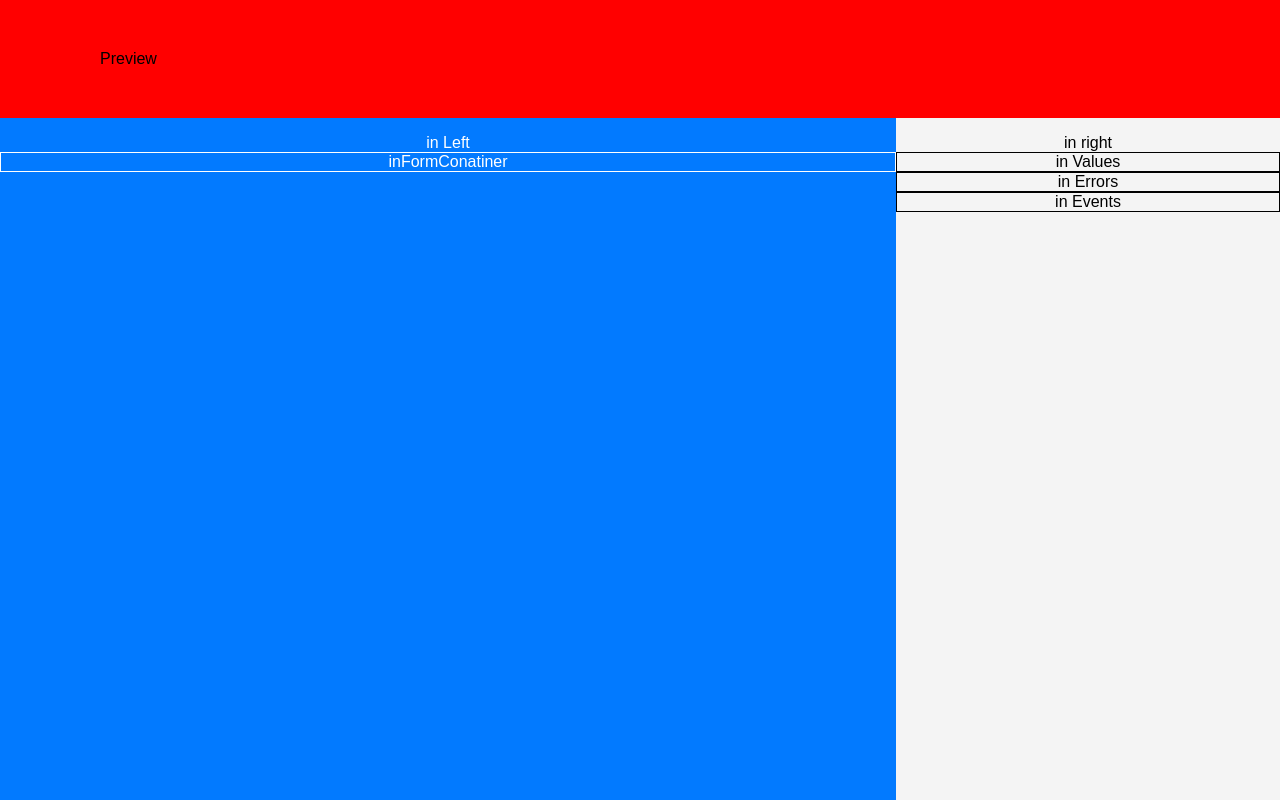
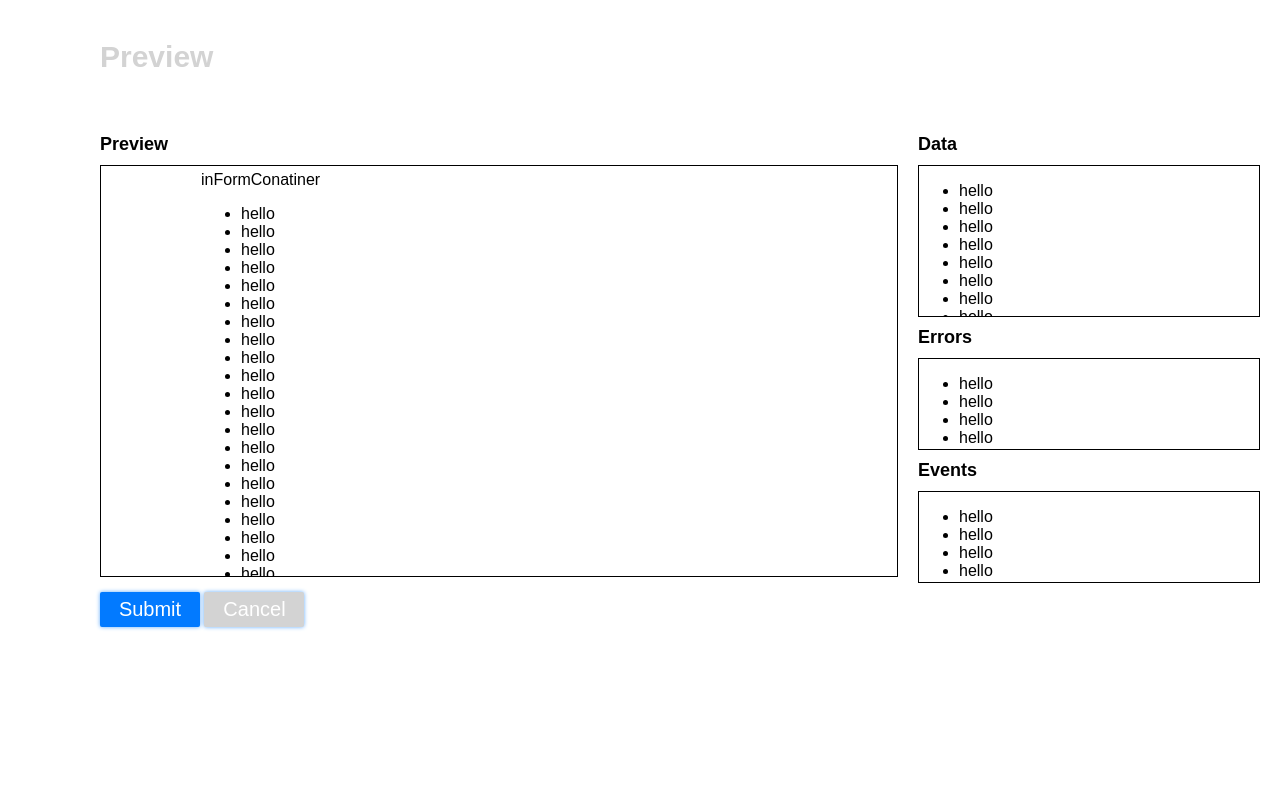
Before and after one commit to Ammar127/form-builder-poc, a React (Create React App) app: page /preview in a window 1280 px wide. Shown: the top 800 px of the page. Built offline with nearby package versions, Linux system fonts and the light colour scheme; no server answers.

Commit message:
home preview styled

```diff
--- a/src/app/containers/Home.js
+++ b/src/app/containers/Home.js
@@ -2,12 +2,17 @@ import React, { Component } from 'react'
 import { connect } from 'react-redux'
 import { Plus } from "@styled-icons/boxicons-regular/Plus";
 import { LOAD_FORMS, SET_FORM } from "../constants/actionTypes";
-import {Nav,
+import {
+  Nav,
   Ul,
   Li,
-   RightNav,
+  RightNav,
   Container,
-  ValidateButton, FormsSpan} from './styled'
+  ValidateButton,
+  FormsSpan,
+  HomeSpan,
+  HomeLeftLi,
+} from "./styled";
   import { useHistory } from "react-router-dom";
 export const Home = (props) => {
   const history = useHistory();
@@ -27,10 +32,24 @@ history.push(`/create`);
             </Li>
           </Ul>
           <FormsSpan>Forms</FormsSpan>
-          <Ul>{props.forms && props.forms.map((e) => <p>{e.name}</p>)}</Ul>
+          <Ul>
+            {props.forms &&
+              props.forms.map((e, i) => (
+                <HomeLeftLi active={true}>
+                  <HomeSpan>{i}{e.name}</HomeSpan>
+                </HomeLeftLi>
+              ))}
+          </Ul>
         </Nav>
         <RightNav>
-          <Ul>{props.forms && props.forms.map((e) => <p>{e.name}</p>)}</Ul>
+          <Ul>
+            {props.forms &&
+              props.forms.map((e) => (
+                <Li>
+                  <HomeSpan>{e.name}</HomeSpan>
+                </Li>
+              ))}
+          </Ul>
         </RightNav>
       </Container>
     );
--- a/src/app/containers/Preview.js
+++ b/src/app/containers/Preview.js
@@ -3,12 +3,16 @@ import { connect } from "react-redux";
 import {
   PreviewContainer,
   LeftContainer,
+  LeftFooter,
   RightContainer,
   PreviewHeader,
   FormContainer,
   Values,
-Errors,
-Events,
+  Errors,
+  Events,
+  Submit,
+  Title,
+  PreviewCancel,
 } from "./styled";
 export const Preview = (props) => {
   return (
@@ -16,13 +20,155 @@ export const Preview = (props) => {
       <PreviewHeader>Preview</PreviewHeader>
       <PreviewContainer>
         <LeftContainer>
-          in Left
-          <FormContainer>inFormConatiner</FormContainer>
+          <Title> Preview </Title>
+          <FormContainer>
+            inFormConatiner
+            <ul>
+              <li>hello</li>
+              <li>hello</li>
+              <li>hello</li>
+              <li>hello</li>
+              <li>hello</li>
+              <li>hello</li>
+              <li>hello</li>
+              <li>hello</li>
+              <li>hello</li>
+              <li>hello</li>
+              <li>hello</li>
+              <li>hello</li>
+              <li>hello</li>
+              <li>hello</li>
+              <li>hello</li>
+              <li>hello</li>
+              <li>hello</li>
+              <li>hello</li>
+              <li>hello</li>
+              <li>hello</li>
+              <li>hello</li>
+              <li>hello</li>
+              <li>hello</li>
+              <li>hello</li>
+              <li>hello</li>
+              <li>hello</li>
+              <li>hello</li>
+              <li>hello</li>
+              <li>hello</li>
+              <li>hello</li>
+            </ul>
+          </FormContainer>
+          <LeftFooter>
+            <Submit>Submit</Submit> <PreviewCancel>Cancel</PreviewCancel>
+          </LeftFooter>
         </LeftContainer>
-        <RightContainer>in right
-          <Values> in Values</Values>
-         <Errors> in Errors</Errors>
-         <Events> in Events</Events>
+        <RightContainer>
+          <Title> Data </Title>
+          <Values>
+            {" "}
+            <ul>
+              <li>hello</li>
+              <li>hello</li>
+              <li>hello</li>
+              <li>hello</li>
+              <li>hello</li>
+              <li>hello</li>
+              <li>hello</li>
+              <li>hello</li>
+              <li>hello</li>
+              <li>hello</li>
+              <li>hello</li>
+              <li>hello</li>
+              <li>hello</li>
+              <li>hello</li>
+              <li>hello</li>
+              <li>hello</li>
+              <li>hello</li>
+              <li>hello</li>
+              <li>hello</li>
+              <li>hello</li>
+              <li>hello</li>
+              <li>hello</li>
+              <li>hello</li>
+              <li>hello</li>
+              <li>hello</li>
+              <li>hello</li>
+              <li>hello</li>
+              <li>hello</li>
+              <li>hello</li>
+              <li>hello</li>
+            </ul>
+          </Values>
+          <Title> Errors </Title>
+          <Errors>
+            {" "}
+            <ul>
+              <li>hello</li>
+              <li>hello</li>
+              <li>hello</li>
+              <li>hello</li>
+              <li>hello</li>
+              <li>hello</li>
+              <li>hello</li>
+              <li>hello</li>
+              <li>hello</li>
+              <li>hello</li>
+              <li>hello</li>
+              <li>hello</li>
+              <li>hello</li>
+              <li>hello</li>
+              <li>hello</li>
+              <li>hello</li>
+              <li>hello</li>
+              <li>hello</li>
+              <li>hello</li>
+              <li>hello</li>
+              <li>hello</li>
+              <li>hello</li>
+              <li>hello</li>
+              <li>hello</li>
+              <li>hello</li>
+              <li>hello</li>
+              <li>hello</li>
+              <li>hello</li>
+              <li>hello</li>
+              <li>hello</li>
+            </ul>
+          </Errors>
+          <Title> Events </Title>
+          <Events>
+            {" "}
+            <ul>
+              <li>hello</li>
+              <li>hello</li>
+              <li>hello</li>
+              <li>hello</li>
+              <li>hello</li>
+              <li>hello</li>
+              <li>hello</li>
+              <li>hello</li>
+              <li>hello</li>
+              <li>hello</li>
+              <li>hello</li>
+              <li>hello</li>
+              <li>hello</li>
+              <li>hello</li>
+              <li>hello</li>
+              <li>hello</li>
+              <li>hello</li>
+              <li>hello</li>
+              <li>hello</li>
+              <li>hello</li>
+              <li>hello</li>
+              <li>hello</li>
+              <li>hello</li>
+              <li>hello</li>
+              <li>hello</li>
+              <li>hello</li>
+              <li>hello</li>
+              <li>hello</li>
+              <li>hello</li>
+              <li>hello</li>
+            </ul>
+          </Events>
         </RightContainer>
       </PreviewContainer>
     </>
--- a/src/app/containers/styled.js
+++ b/src/app/containers/styled.js
@@ -138,7 +138,6 @@ export const Ul = styled.ul`
 `;
 export const Li = styled.li`
   padding: 5px 25px;
-  color: white;
 `;
 export const DashedButton = styled.button`
   border: dashed 0.5px;
@@ -199,17 +198,30 @@ export const Container = styled.div`
   justify-content: space-between;
   height: 100%;
 `;
+export const HomeLeftLi = styled.li`
+  padding: 5px 25px;
+  &:hover {
+    background: #65acfb radial-gradient(circle, transparent 1%, #79b2f3 1%)
+      center/15000%;
+  }
+
+  &:active {
+    background-color: #65acfb;
+    background-size: 100%;
+    transition: background 0s;
+  }
+`;
 export const RightNav = styled.div`
   background: #f4f4f4;
   height: 100vh;
   display: flex;
   flex: 0 0 200px;
   flex-flow: column nowrap;
-  text-align: center;
+  text-align: left;
   z-index: 30;
-  padding: 1rem 0 0 0;
+  padding: 8rem 0 0 1rem;
   justify-content: flex-start;
-  color: black;
+  color: black !important;
   position: fixed;
   width: 20%;
   margin-left: 20%;
@@ -218,8 +230,15 @@ export const FormsSpan = styled.span`
   text-align: left !important;
   width: 100%;
   font-size: 24px;
-  font-weight: 1000;
+  font-weight: 700;
   margin-left: 50px;
+
+`;
+export const HomeSpan = styled.span`
+  font-size: 20px;
+  font-weight: 500;
+
+  cursor: pointer;
 `;
 
 export const PreviewContainer = styled.div`
@@ -229,49 +248,115 @@ export const PreviewContainer = styled.div`
   height: 100%;
 `;
 export const LeftContainer = styled.div`
-  background: #027aff;
+
+  height: 104vh;
+  display: flex;
+  flex-flow: column;
+  width: 70%;
+  padding-left: 100px;
+  padding-top: 20px;
+`;
+export const LeftFooter= styled.div`
+
+`;
+export const RightContainer = styled.div`
+
   height: 100vh;
   display: flex;
-  flex: 0 0 200px;
-  flex-flow: column nowrap;
-  text-align: center;
-  z-index: 30;
-  padding: 1rem 0 0 0;
-  justify-content: flex-start;
-  color: white;
-  position: fixed;
-  width: 70%;
-`;
-export const RightContainer = styled.div`
-  background: #f4f4f4;
-  height: 100vh;
-  display: flex;
-  flex: 0 0 200px;
-  flex-flow: column nowrap;
-  text-align: center;
-  z-index: 30;
-  padding: 1rem 0 0 0;
-  justify-content: flex-start;
-  color: black;
-  position: fixed;
+  flex-flow: column;
   width: 30%;
-  margin-left: 70%;
+  padding: 20px;
 `;
 export const PreviewHeader = styled.div`
-  padding: 50px 100px;
-  background: red;
+  padding: 40px 100px;
+
   height: 5%;
+  color: lightgrey;
+  font-weight: 900;
+  font-size: 30px;
 `;
 export const FormContainer = styled.div`
   border: 1px solid;
-  padding: 5px: 100px
+  padding: 5px 100px;
+  overflow-y: scroll;
+  height: 400px;
+  margin: 10px 0;
 `;
 export const Values = styled.div`
-  border: 1px solid
+  border: 1px solid;
+  margin: 10px 0;
+  height: 150px;
+  overflow-y: scroll;
+
 `;
 export const Errors = styled.div`
-  border: 1px solid
+  border: 1px solid;
+  margin: 10px 0;
+  height: 90px;
+  overflow-y: scroll;
 `;
 export const Events = styled.div`
-  border: 1px solid
+  border: 1px solid;
+  margin: 10px 0;
+  height: 90px;
+  overflow-y: scroll;
 `;
+
+export const Submit = styled.button`
+  border: none;
+  border-radius: 2px;
+  width: 100px;
+  padding: 6px 15px;
+  font-size: 20px;
+  cursor: pointer;
+  color: white;
+  background-color: #027aff;
+  box-shadow: 0 0 4px #65acfb;
+  outline: none;
+  background-position: center;
+  transition: background 0.8s;
+  margin-top: 5px;
+  text-align: center;
+  &:hover {
+    background: #65acfb radial-gradient(circle, transparent 1%, #79b2f3 1%)
+      center/15000%;
+  }
+
+  &:active {
+    background-color: #65acfb;
+    background-size: 100%;
+    transition: background 0s;
+  }
+`;
+export const PreviewCancel = styled.button`
+  border: none;
+  border-radius: 2px;
+  width: 100px;
+  padding: 6px 15px;
+  font-size: 20px;
+  cursor: pointer;
+  color: white;
+  background-color: lightgrey;
+  box-shadow: 0 0 4px #65acfb;
+  outline: none;
+  background-position: center;
+  transition: background 0.8s;
+  margin-top: 5px;
+  text-align: center;
+  &:hover {
+    background: #65acfb radial-gradient(circle, transparent 1%, #79b2f3 1%)
+      center/15000%;
+  }
+
+  &:active {
+    background-color: #65acfb;
+    background-size: 100%;
+    transition: background 0s;
+  }
+`;
+
+
+export const Title = styled.span`
+    font-weight: 600;
+    font-size: 18px;
+`;
```
Also changed, not shown: 1 other file (tests, documents, lock files or other folders).
